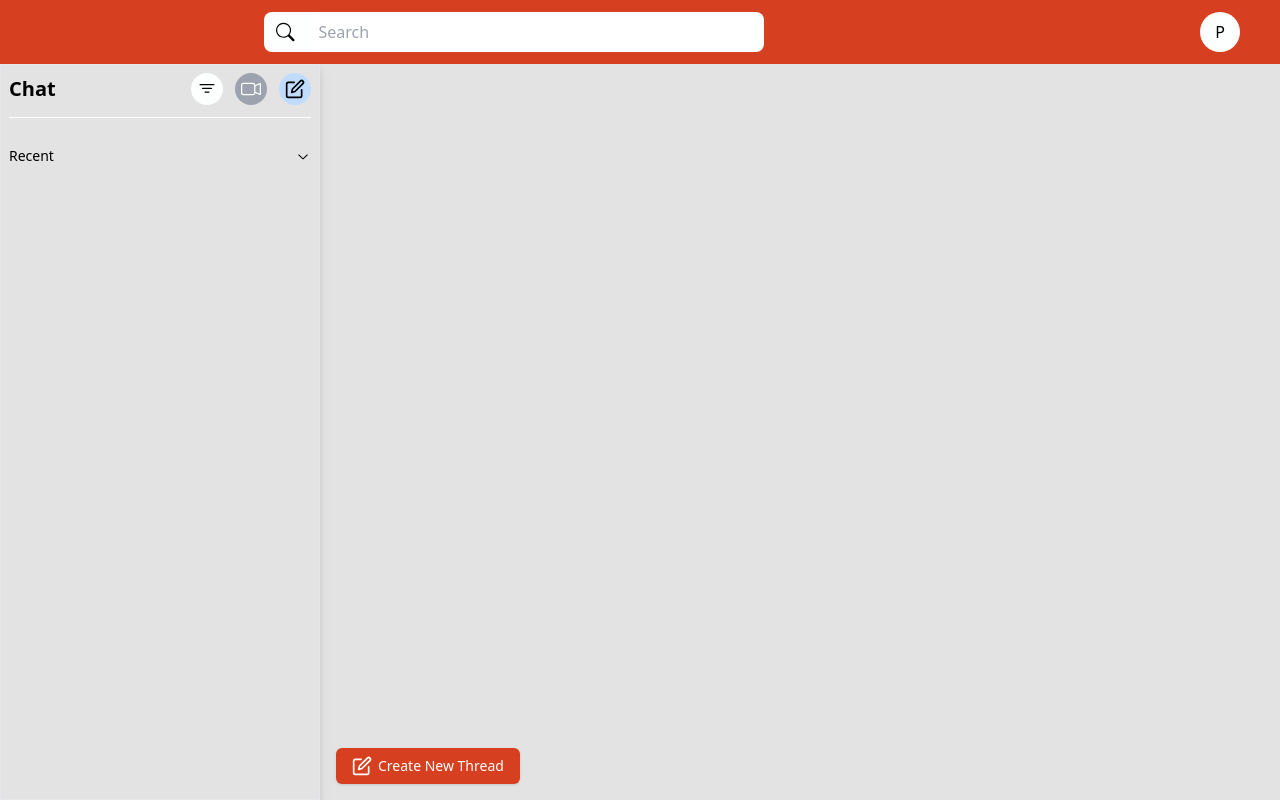
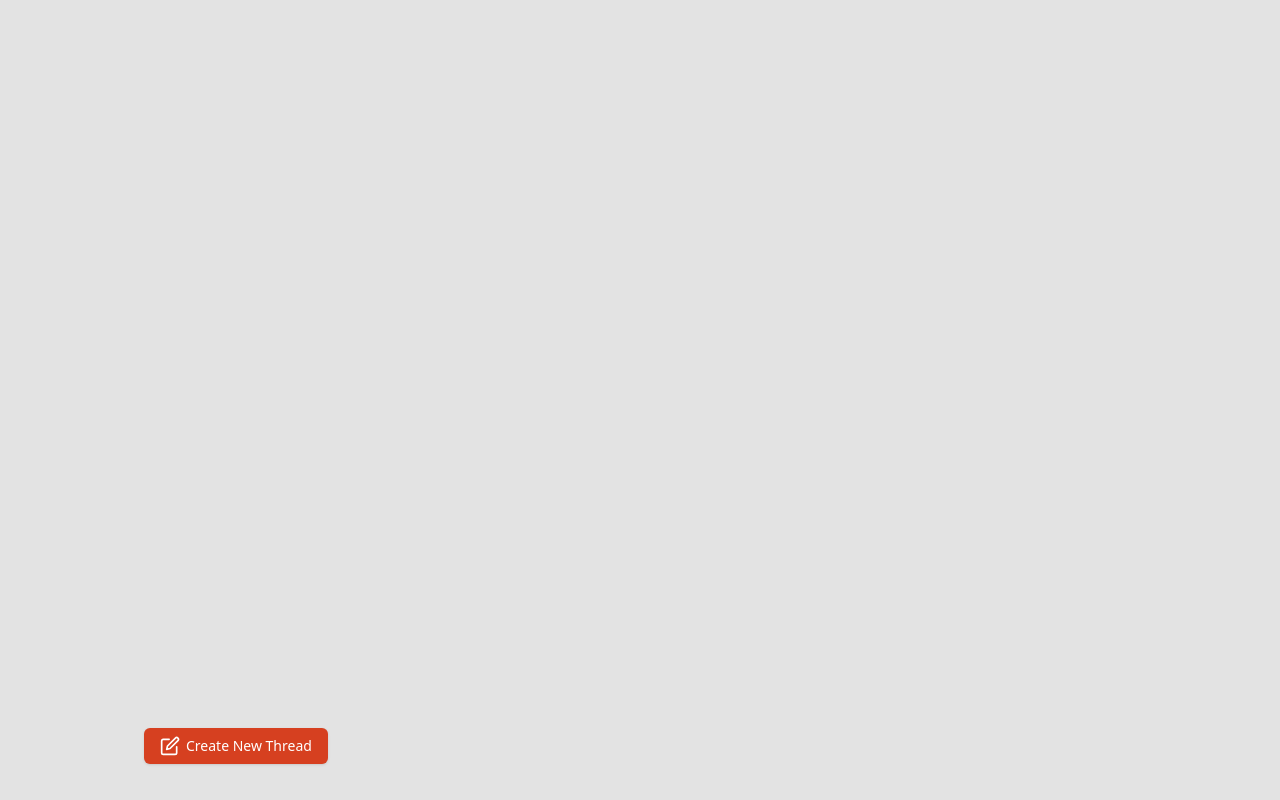
Before and after one commit to Anjaan-g/teams-clone, a React (Vite) app: page / in a window 1280 px wide. Built offline with nearby package versions, Linux system fonts and the light colour scheme.

Commit message:
added auto reply to threads

```diff
--- a/src/App.scss
+++ b/src/App.scss
@@ -1,26 +1,27 @@
 @import "./global.scss";
 
-.main-content {
-    padding-top: 4rem;
-    height: 100vh;
-}
+// .main-content {
+//     padding-top: 4rem;
+//     height: 100vh;
+// }
 
-.sidebar {
-    position: fixed;
-    height: calc(100dvh - 64px);
-    bottom: 0;
-}
+// .sidebar {
+//     position: fixed;
+//     height: calc(100dvh - 64px);
+//     bottom: 0;
+// }
 
-.chat {
-    height: calc(100dvh - 64px);
-    bottom: 0;
-    background: $gray;
-    // margin-top: 64px;
-}
+// .chat {
+//     height: calc(100dvh - 64px);
+//     bottom: 0;
+//     background: $gray;
+//     // margin-top: 64px;
+// }
 
 .appcontent {
-    margin-left: max(25%, 300px);
-    width: 100%;
+    // margin-left: max(25%, 300px);
+    width: 80%;
+    margin: auto;
 }
 
 .message-content {
@@ -28,14 +29,7 @@
     white-space: nowrap;
 }
 
-.card {
-    border: 1px solid #ccc;
-    padding: 10px;
-    margin: 10px 0;
-    width: 60%;
-    margin-left: auto;
-    position: relative;
-}
+
 
 .reply-container {
     margin-top: 10px;
@@ -54,11 +48,11 @@
 }
 .create-thread-button {
     margin-top: 20px;
-}
 
-.create-thread-button button {
-    padding: 10px;
-    font-size: 16px;
+    .create-thread-button button {
+        padding: 10px;
+        font-size: 16px;
+    }
 }
 
 .new-thread-input {
@@ -70,3 +64,7 @@
     padding: 10px;
     font-size: 16px;
 }
+
+.chat {
+
+}
--- a/src/AppLayout.tsx
+++ b/src/AppLayout.tsx
@@ -1,12 +1,13 @@
-import { Navigation } from "./components/Layout/Navigation";
-import { Sidebar } from "./components/Layout/Sidebar";
+// import { Navigation } from "./components/Layout/Navigation";
+// import { Sidebar } from "./components/Layout/Sidebar";
+import React from "react";
 
 export const AppLayout = ({ children }: { children: React.ReactNode }) => {
     return (
         <>
-            <Navigation />
+            {/* <Navigation /> */}
             <div className="main-content flex justify-between items-start gap-4 h-full bg-secondary">
-                <Sidebar />
+                {/* <Sidebar /> */}
                 {children}
             </div>
         </>
--- a/src/components/Chat/Chat.tsx
+++ b/src/components/Chat/Chat.tsx
@@ -9,6 +9,7 @@ import { FiUser, FiEdit } from "react-icons/fi";
 import { MdReply } from "react-icons/md";
 import { Card, CardContent } from "../shared/ui/card/Card";
 import classNames from "classnames";
+import React from "react";
 
 interface Chat {
     id: number;
@@ -26,22 +27,20 @@ export const Chat = () => {
     const { control, handleSubmit, reset } = useForm();
     const [replyingTo, setReplyingTo] = useState<number | null>(null);
     const [creatingThread, setCreatingThread] = useState(false);
-
-    // const handleNewChatSubmit = ({ newChat }: { newChat: string }) => {
-    //     const newChatMessage: Chat = {
-    //         id: Math.floor(Math.random() * 1000),
-    //         text: newChat,
-    //         replies: [],
-    //     };
-    //     setChats([...chats, newChatMessage]);
-    //     reset();
-    // };
+    const [replyText, setReplyText] = useState<string>("");
 
     const handleReply = (chatId: number) => {
-        setReplyingTo(chatId);
+        setReplyingTo(prevReplyingTo =>
+            prevReplyingTo === chatId ? null : chatId,
+        );
     };
 
-    const handleReplySubmit = ({ replyText }: { replyText: string }) => {
+    const gptReply = (chatText: string) => {
+        return `AI: Thank you for your message: "${chatText}". This is an automated reply from the AI.`;
+    };
+
+    const handleReplySubmit = () => {
+        if (replyText.trim() !== "") {
             if (replyingTo !== null) {
                 const updatedChats = chats.map(chat =>
                     chat.id === replyingTo
@@ -58,13 +57,29 @@ export const Chat = () => {
                         : chat,
                 );
                 setChats(updatedChats);
+                setReplyText("");
                 setReplyingTo(null);
+
+                // Simulate GPT Reply
+                const aiReply = gptReply(replyText);
+                const updatedChatsWithAIReply = updatedChats.map(chat =>
+                    chat.id === replyingTo
+                        ? {
+                              ...chat,
+                              replies: [
+                                  ...chat.replies,
+                                  {
+                                      id: Math.floor(Math.random() * 1000),
+                                      text: aiReply,
+                                  },
+                              ],
+                          }
+                        : chat,
+                );
+                setChats(updatedChatsWithAIReply);
                 reset();
             }
-    };
-    const gptReply = (chatId: number, reply: string) => {
-        handleReply(chatId);
-        handleReplySubmit("Your question is:" + reply);
+        }
     };
 
     const handleCreateThread = () => {
@@ -80,17 +95,23 @@ export const Chat = () => {
         const newThreadMessage: Chat = {
             id: newThreadId,
             text: threadText,
-            replies: [],
+            replies: [
+                {
+                    id: newThreadId + 1,
+                    text: gptReply(threadText)
+                }
+            ],
         };
         setChats([...chats, newThreadMessage]);
-        // gptReply(newThreadMessage.id, newThreadmessage.text);
-        reset();
-        setCreatingThread(false);
+        setReplyText("");
+        setReplyingTo(null);
+        reset()
+
     };
 
     return (
         <div className="chat flex flex-col justify-between items-start w-full">
-            <div className="message-content flex flex-col justify-between items-start px-10 w-full">
+            <div className="message-content flex flex-col justify-between items-start px-10 w-full min-h-full">
                 {chats.map(chat => (
                     <>
                         <div className="flex justify-between items-center w-full mt-5">
@@ -121,9 +142,10 @@ export const Chat = () => {
                                         {replyingTo === chat.id && (
                                             <div className=" w-full flex justify-start mt-1">
                                                 <form
-                                                    onSubmit={handleSubmit(
-                                                        handleReplySubmit,
-                                                    )}
+                                                    onSubmit={e => {
+                                                        e.preventDefault();
+                                                        handleReplySubmit();
+                                                    }}
                                                     className="flex items-center justify-start w-full"
                                                 >
                                                     <Controller
@@ -135,7 +157,16 @@ export const Chat = () => {
                                                                 type="text"
                                                                 {...field}
                                                                 className="reply-input h-9 w-full ps-2"
+                                                                value={
+                                                                    replyText
+                                                                }
                                                                 placeholder="Type your reply"
+                                                                onChange={e =>
+                                                                    setReplyText(
+                                                                        e.target
+                                                                            .value,
+                                                                    )
+                                                                }
                                                             />
                                                         )}
                                                     />
@@ -144,6 +175,7 @@ export const Chat = () => {
                                                         size="icon"
                                                         type="submit"
                                                         className="reply-Button bg-none "
+                                                        // onClick={handleReplySubmit}
                                                     >
                                                         <AiOutlineSend
                                                             size={20}
@@ -167,7 +199,7 @@ export const Chat = () => {
                     </>
                 ))}
             </div>
-            <div className="create-thread-Button bottom-0 my-4 flex mx-4">
+            <div className="create-thread-Button fixed bottom-2 my-4 flex mx-4 w-full h-12">
                 {!creatingThread && (
                     <Button
                         onClick={handleCreateThread}
@@ -179,7 +211,7 @@ export const Chat = () => {
                 {creatingThread && (
                     <form
                         onSubmit={handleSubmit(handleCreateThreadSubmit)}
-                        className="flex justify-start items-center gap-1.5"
+                        className="flex justify-start items-center gap-1.5 w-4/5 mr-10"
                     >
                         <Controller
                             name="threadText"
@@ -189,7 +221,7 @@ export const Chat = () => {
                                 <input
                                     type="text"
                                     {...field}
-                                    className="new-thread-input"
+                                    className="new-thread-input w-full h-10 ps-2"
                                     placeholder="Type a new message"
                                 />
                             )}
```
Lines whose indentation alone changed are shown as unchanged.
